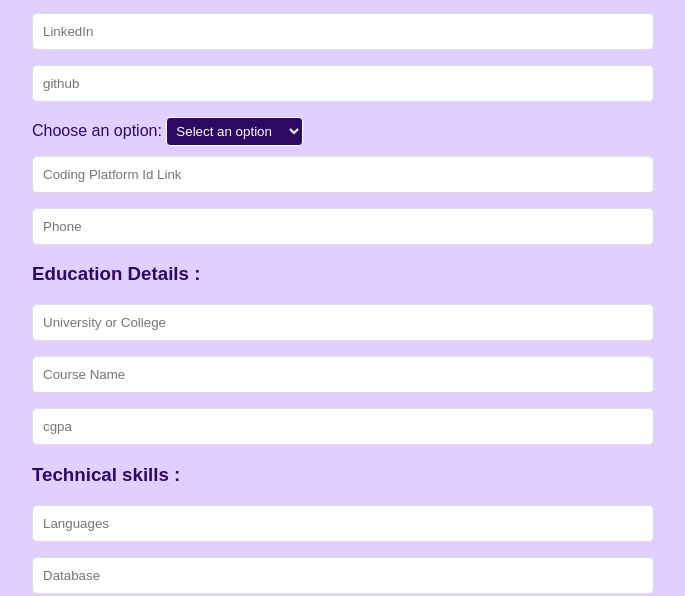
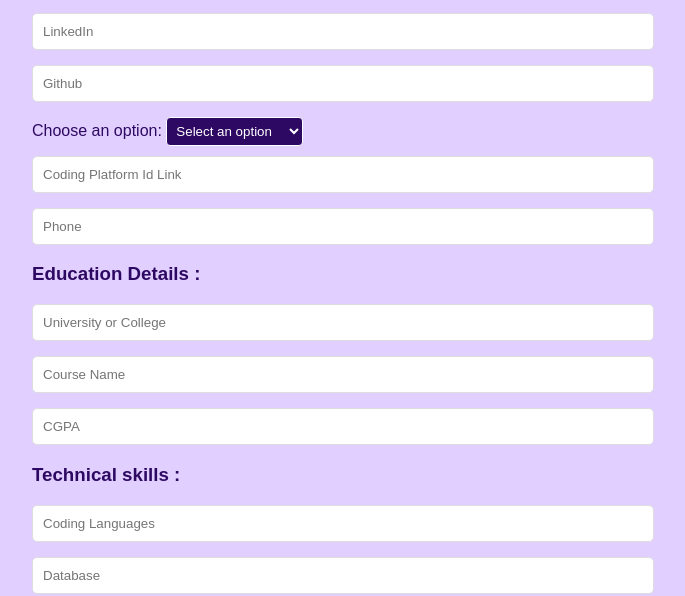
Before and after one commit to Navneetdadhich/buildme, a React (Vite) app: page / in a window 1280 px wide. Shown: the part 280-876 px from the top of the page, without its empty margins (308-993 px from the left). Built offline with nearby package versions, Linux system fonts and the light colour scheme.

Commit message:
improved words for the placeholder

```diff
--- a/src/App.jsx
+++ b/src/App.jsx
@@ -663,7 +663,7 @@ function App() {
         <input
           type="text"
           name="github"
-          placeholder="github"
+          placeholder="Github"
           value={resumeData.github}
           onChange={handleChange}
         />
@@ -744,7 +744,7 @@ function App() {
         <input
           type="text"
           name="cgpa"
-          placeholder="cgpa"
+          placeholder="CGPA"
           value={resumeData.cgpa}
           onChange={handleChange}
         />
@@ -754,7 +754,7 @@ function App() {
         <input
           type="text"
           name="languages"
-          placeholder="Languages"
+          placeholder="Coding Languages"
           value={resumeData.languages}
           onChange={handleChange}
         />
```
